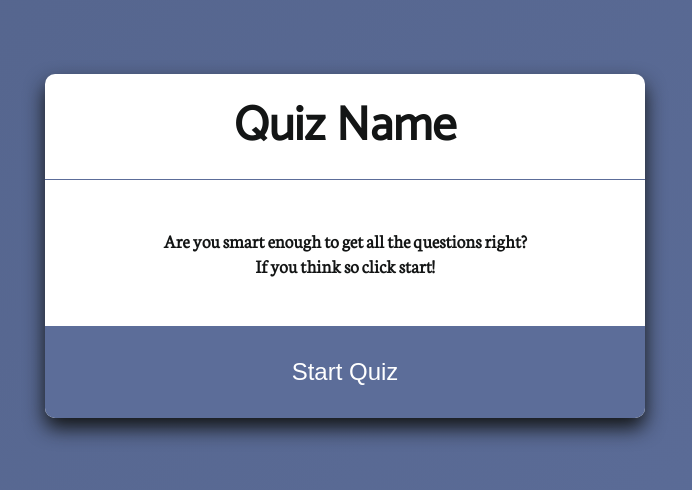
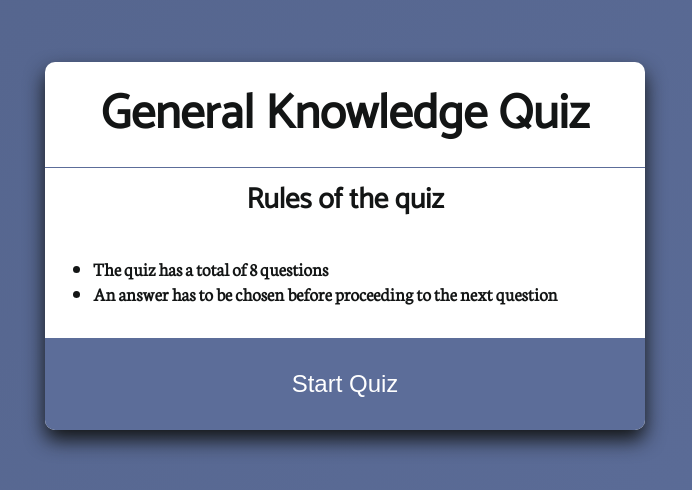
Before and after one commit to LesterCuasay/Project-2, a plain HTML site: page index.html in a window 1280 px wide. Shown: the part 154-644 px from the top of the page, without its empty margins (295-987 px from the left). Drawn offline with Linux system fonts and the light colour scheme.

Commit message:
feat - added rules of the quiz on intro page

```diff
--- a/assets/css/style.css
+++ b/assets/css/style.css
@@ -56,9 +56,23 @@ li {
     padding: 0.8rem 0;
 }
 
-.container .intro {
+/* .container .intro {
+    display:flex;
+    justify-content: center;
+    align-items: center;
+} */
+
+.container .intro h2 {
     text-align: center;
-    padding: 3rem;
+    font-size: 1.8rem;
+    margin-top: 0.5rem;
+}
+
+.container .intro ul {
+    padding: 2rem 3rem;
+}
+
+.container .intro ul li {
 
 }
 
--- a/index.html
+++ b/index.html
@@ -7,7 +7,7 @@
     <meta name="viewport" content="width=device-width, initial-scale=1.0">
 
     <link rel="stylesheet" href="assets/css/style.css">
-    <title>Quiz Title</title>
+    <title>General Knowledge</title>
 </head>
 
 <body>
@@ -16,13 +16,14 @@
 
         <div class="container" id="start-container">
             <div class="heading">
-                <h1>Quiz Name</h1>
+                <h1>General Knowledge Quiz</h1>
             </div>
             <div class="intro">
-                <p>Are you smart enough to get all the questions right?
-                    <br>
-                    If you think so click start!
-                </p>
+                <h2>Rules of the quiz</h2>
+                <ul>
+                    <li>The quiz has a total of 8 questions</li>
+                    <li>An answer has to be chosen before proceeding to the next question</li>
+                </ul>
             </div>
             <div class="start-btn"><button id="start-btn">Start Quiz</button></a></div>
         </div>
```
